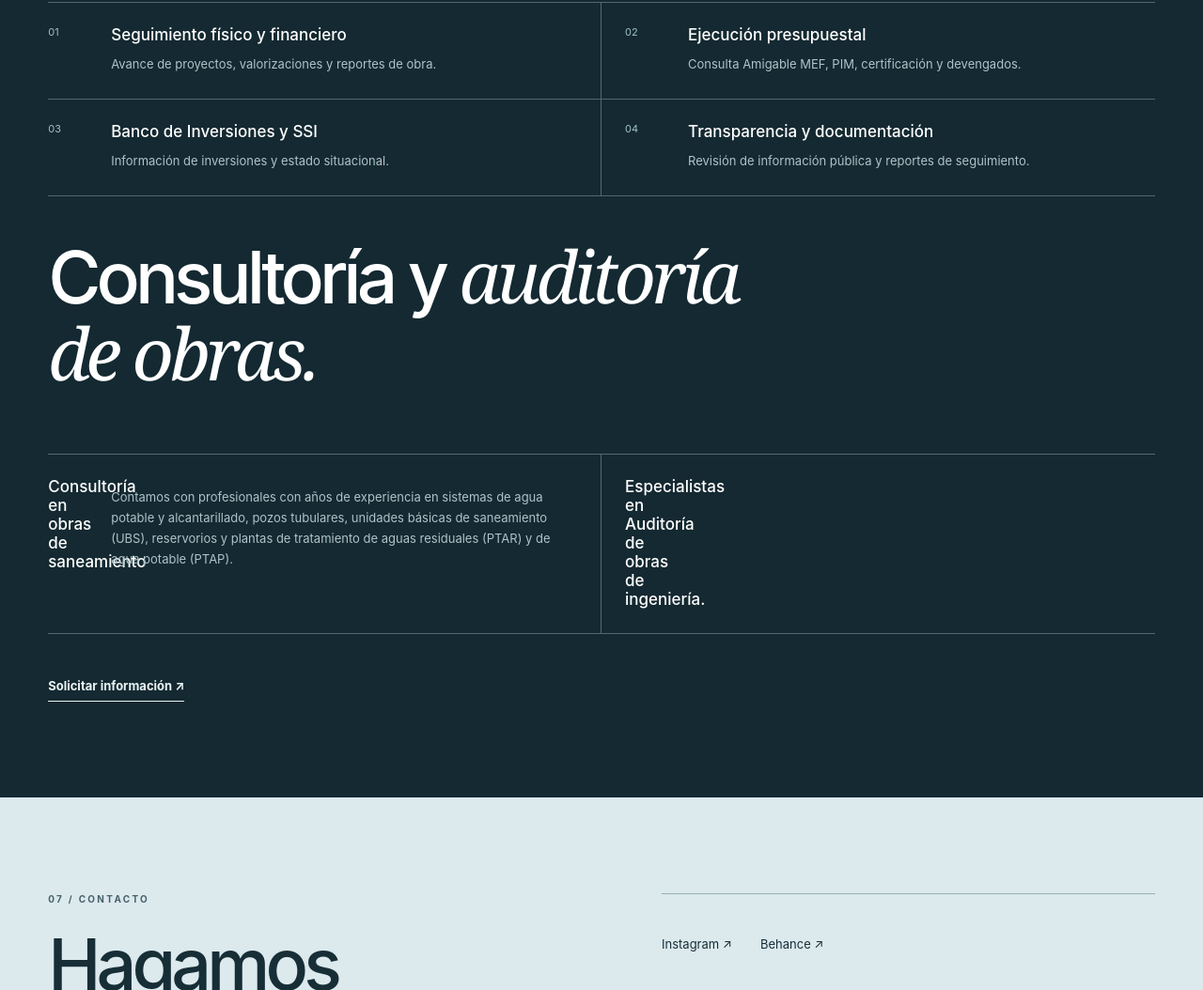
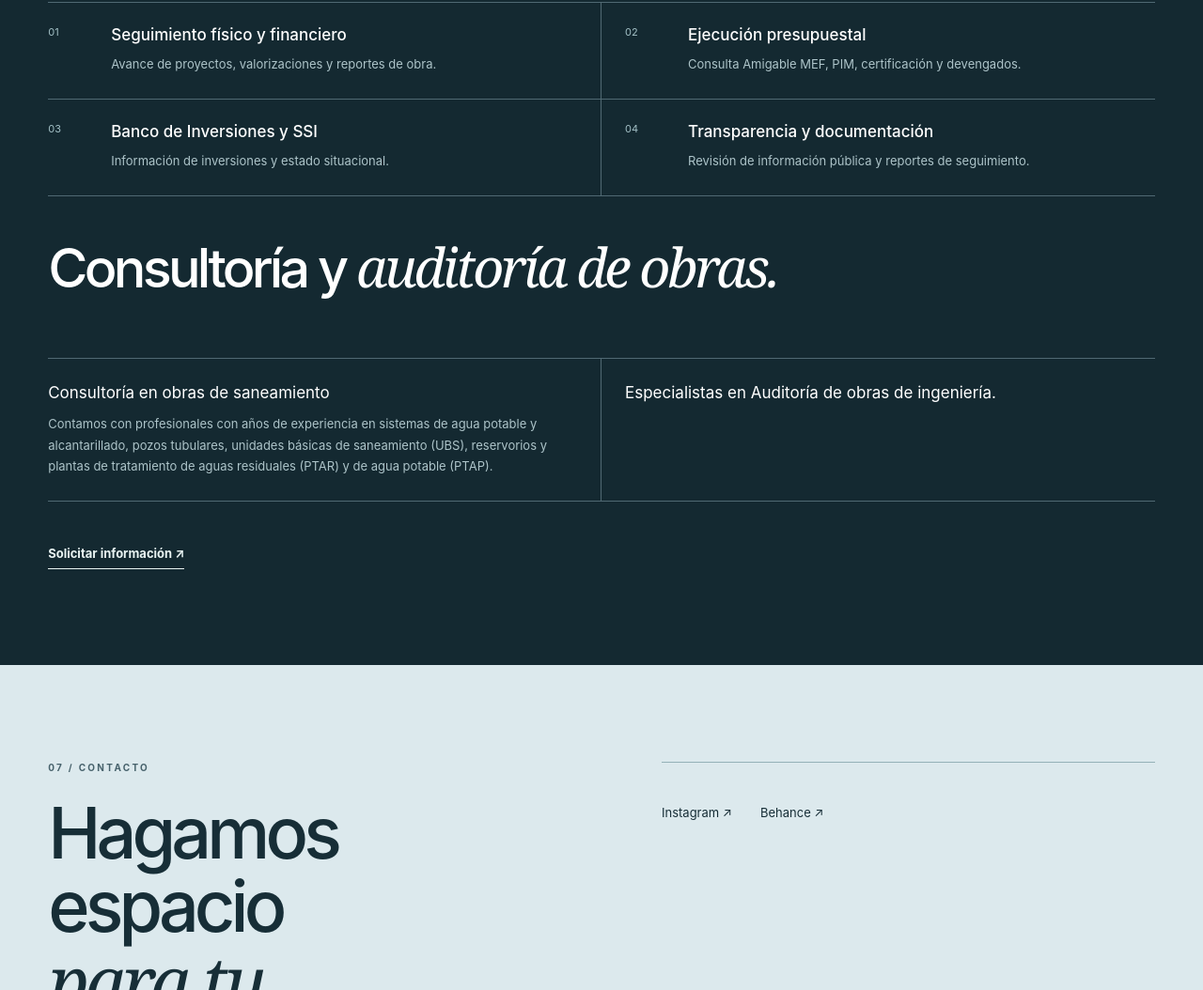
Before and after one commit to luisangelgarciarq/luisangelgarciarq.github.io, a plain HTML site: page index.html in a window 1280 px wide. Shown: the part 5942-6996 px from the top of the page at 94% size. Drawn offline with Linux system fonts and the light colour scheme.

Commit message:
Add files via upload

```diff
--- a/index.html
+++ b/index.html
@@ -14,6 +14,13 @@
   <link rel="stylesheet" href="styles.css">
   <script src="project-data.js" defer></script>
   <script src="app.js" defer></script>
+  <style>
+    #seguimiento .consulting-services > div { display: flex; flex-direction: column; align-items: stretch; }
+    #seguimiento .consulting-services strong { font-weight: 400; text-align: left; line-height: 1.45; }
+    #seguimiento .consulting-services small { max-width: 65ch; }
+    @media (max-width: 700px) { #seguimiento .consulting-services { grid-template-columns: 1fr; } }
+    #seguimiento .investments-head:has(+ .consulting-services) h2 { font-size: clamp(2rem, 4.5vw, 4rem); text-wrap: balance; }
+  </style>
 </head>
 <body data-page="inicio">
   <a class="skip-link" href="#contenido">Ir al contenido</a>
@@ -87,7 +94,7 @@
     <section class="investments" id="seguimiento"><div class="investments-head"><p class="eyebrow eyebrow-light">06 / CONSULTORÍAS</p><h2>Seguimiento de proyectos<br><em>de inversión pública (PIP).</em></h2><p>Información técnica y presupuestal para conocer el estado de proyectos y obras.</p></div><div class="investment-items"><div><span>01</span><strong>Seguimiento físico y financiero</strong><small>Avance de proyectos, valorizaciones y reportes de obra.</small></div><div><span>02</span><strong>Ejecución presupuestal</strong><small>Consulta Amigable MEF, PIM, certificación y devengados.</small></div><div><span>03</span><strong>Banco de Inversiones y SSI</strong><small>Información de inversiones y estado situacional.</small></div><div><span>04</span><strong>Transparencia y documentación</strong><small>Revisión de información pública y reportes de seguimiento.</small></div></div><div class="investments-head">
         <h2>Consultoría y <em>auditoría de obras.</em></h2>
       </div>
-      <div class="investment-items">
+      <div class="investment-items consulting-services">
         <div><strong>Consultoría en obras de saneamiento</strong><small>Contamos con profesionales con años de experiencia en sistemas de agua potable y alcantarillado, pozos tubulares, unidades básicas de saneamiento (UBS), reservorios y plantas de tratamiento de aguas residuales (PTAR) y de agua potable (PTAP).</small></div>
         <div><strong>Especialistas en Auditoría de obras de ingeniería.</strong></div>
       </div>
```
